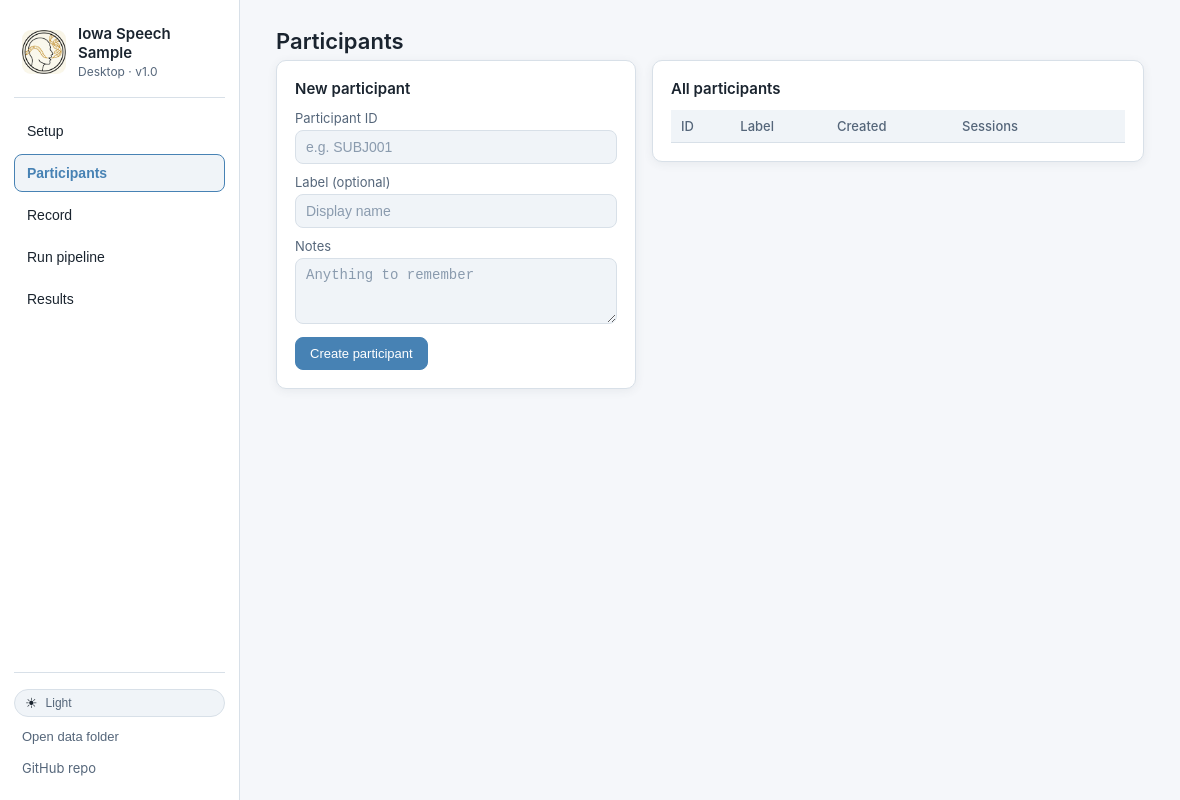
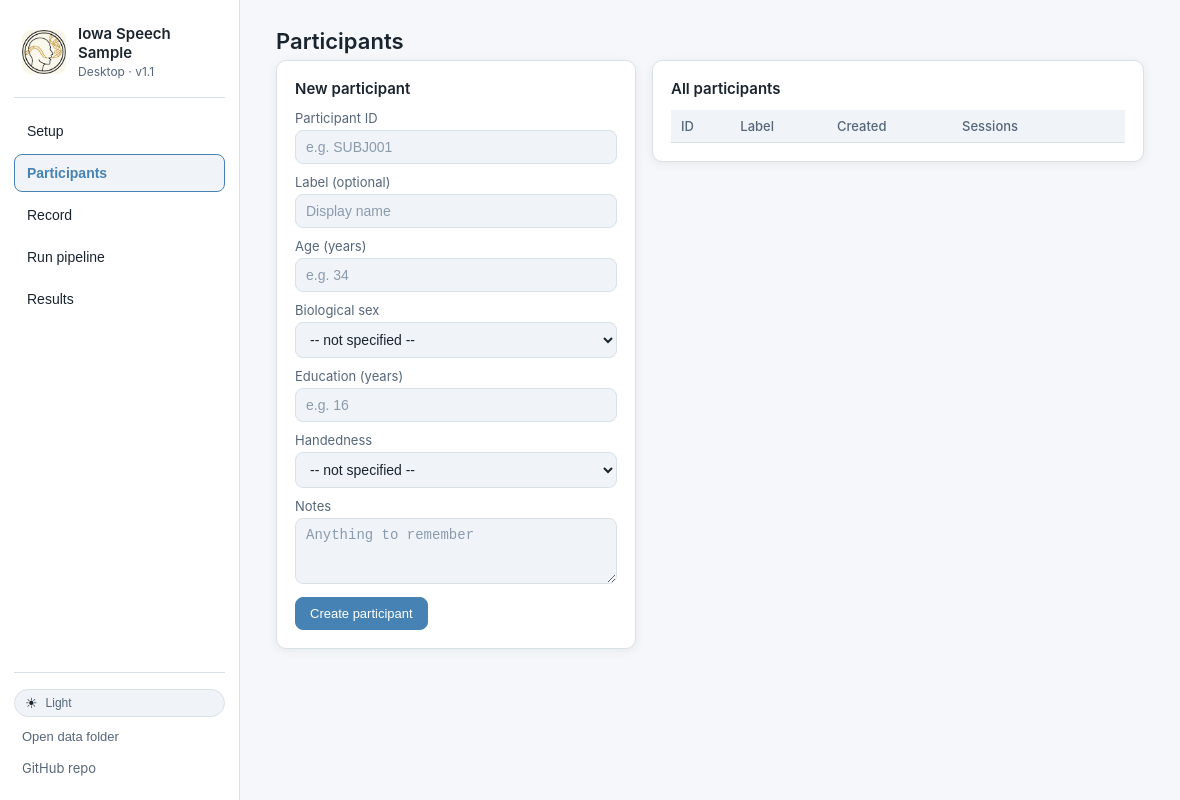
Before and after one commit to melsadany/iss-desktop-app, an Electron app: page src/renderer/index.html in a window 1180 px wide. Both pictures are taken after a click on the button "Participants". Drawn offline with Linux system fonts and the light colour scheme; no server answers.

Commit message:
step 2: add stage progress panel to Run view + optional participant metadata fields

```diff
--- a/src/renderer/index.html
+++ b/src/renderer/index.html
@@ -6,7 +6,6 @@
   <meta name="viewport" content="width=device-width, initial-scale=1.0" />
   <link rel="stylesheet" href="styles.css" />
   <script>
-    // Apply saved theme before paint to avoid a flash
     (function() {
       try {
         const saved = localStorage.getItem('iss-theme');
@@ -24,7 +23,7 @@
         <div class="brand-mark" id="brand-fallback" style="display:none">ISS</div>
         <div class="brand-copy">
           <div class="brand-title">Iowa Speech Sample</div>
-          <div class="brand-sub">Desktop &middot; v1.0</div>
+          <div class="brand-sub">Desktop &middot; v1.1</div>
         </div>
       </div>
       <nav>
@@ -104,6 +103,35 @@
             <label>Label (optional)
               <input id="np-label" placeholder="Display name" />
             </label>
+
+            <!-- Optional demographic fields -->
+            <div class="field-group">
+              <label>Age (years)
+                <input id="np-age" type="number" min="0" max="120" placeholder="e.g. 34" />
+              </label>
+              <label>Biological sex
+                <select id="np-sex">
+                  <option value="">-- not specified --</option>
+                  <option value="Male">Male</option>
+                  <option value="Female">Female</option>
+                  <option value="Other">Other</option>
+                </select>
+              </label>
+            </div>
+            <div class="field-group">
+              <label>Education (years)
+                <input id="np-education" type="number" min="0" max="30" placeholder="e.g. 16" />
+              </label>
+              <label>Handedness
+                <select id="np-handedness">
+                  <option value="">-- not specified --</option>
+                  <option value="Right">Right</option>
+                  <option value="Left">Left</option>
+                  <option value="Ambidextrous">Ambidextrous</option>
+                </select>
+              </label>
+            </div>
+
             <label>Notes
               <textarea id="np-notes" rows="3" placeholder="Anything to remember"></textarea>
             </label>
@@ -173,6 +201,12 @@
               <button id="run-cancel" disabled>Cancel</button>
             </div>
             <p id="run-status" class="muted"></p>
+
+            <!-- Stage progress panel (populated by renderer.js via pipeline:stages) -->
+            <div class="stage-panel" id="stage-panel" hidden>
+              <h4>Stages</h4>
+              <ul class="stage-list" id="stage-list"></ul>
+            </div>
           </div>
 
           <div class="card grow">
```
